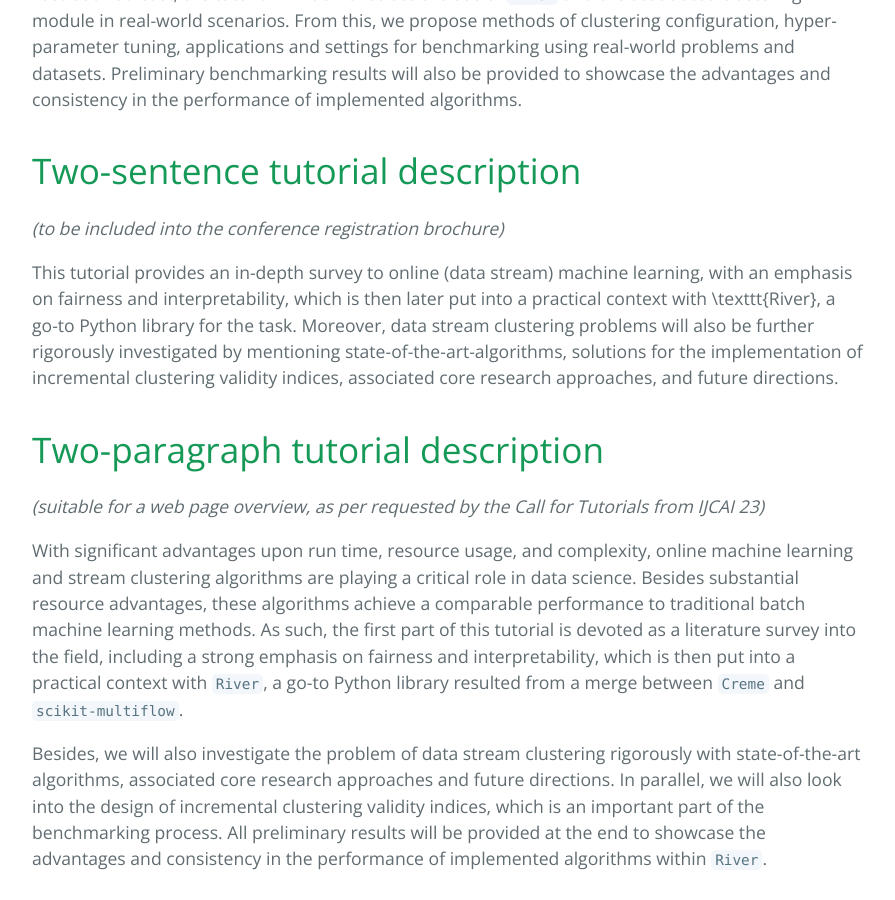
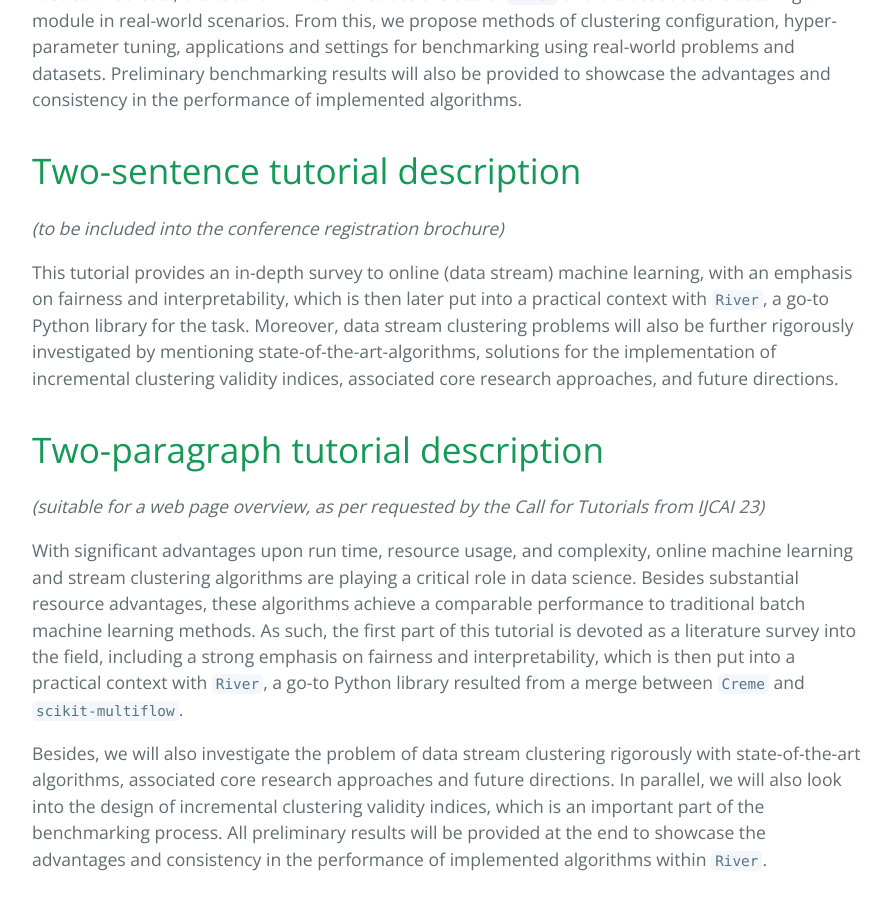
Before and after one commit to hoanganhngo610/stream-clustering.ijcai.2023, a Jekyll site: the page built from index.md, in a window 1280 px wide and 900 px high, scrolled down 1380 px. Shown: the whole window, without its empty margins (192-1087 px from the left). Built offline with Jekyll 4.4.1, drawn with Linux system fonts in a browser that asks for light colours; some of the changed text lies outside the part shown.

Commit message:
Fix minor errors

```diff
--- a/index.md
+++ b/index.md
@@ -33,7 +33,7 @@ Last but not least, the tutorial will demonstrate the use of `River` and the ass
 
 *(to be included into the conference registration brochure)*
 
-This tutorial provides an in-depth survey to online (data stream) machine learning, with an emphasis on fairness and interpretability, which is then later put into a practical context with \texttt{River}, a go-to Python library for the task. Moreover, data stream clustering problems will also be further rigorously investigated by mentioning state-of-the-art-algorithms, solutions for the implementation of incremental clustering validity indices, associated core research approaches, and future directions.
+This tutorial provides an in-depth survey to online (data stream) machine learning, with an emphasis on fairness and interpretability, which is then later put into a practical context with `River`, a go-to Python library for the task. Moreover, data stream clustering problems will also be further rigorously investigated by mentioning state-of-the-art-algorithms, solutions for the implementation of incremental clustering validity indices, associated core research approaches, and future directions.
 
 # Two-paragraph tutorial description
 
@@ -213,7 +213,7 @@ There has been two previous offerings of similar tutorials on the topic at highl
 - First offering:
   - **Title:** Online Clustering: Algorithms, Evaluation, Metrics, Applications and Benchmarking using `River`.
   - **Conference:** The 26th Pacific - Asia Conference on Knowledge Discovery and Data Mining (PAKDD 2022).
-  - **Number of participants:**} Unknown. Due to the COVID-19 prevention measures and time differences, the tutorial is presented online with a pre-recorded video.
+  - **Number of participants:** Unknown. Due to the COVID-19 prevention measures and time differences, the tutorial is presented online with a pre-recorded video.
 - Second offering:
   - **Title:** Online Clustering: Online Clustering: Algorithms, Evaluation, Metrics, Applications and Benchmarking [Montiel *et al.*, 2022].
   - **Conference:** The 28th ACM SIGKDD Cofnerence on Knowledge Discovery and Data Mining (KDD '22).
```
Also changed, not shown: 1 other file.
